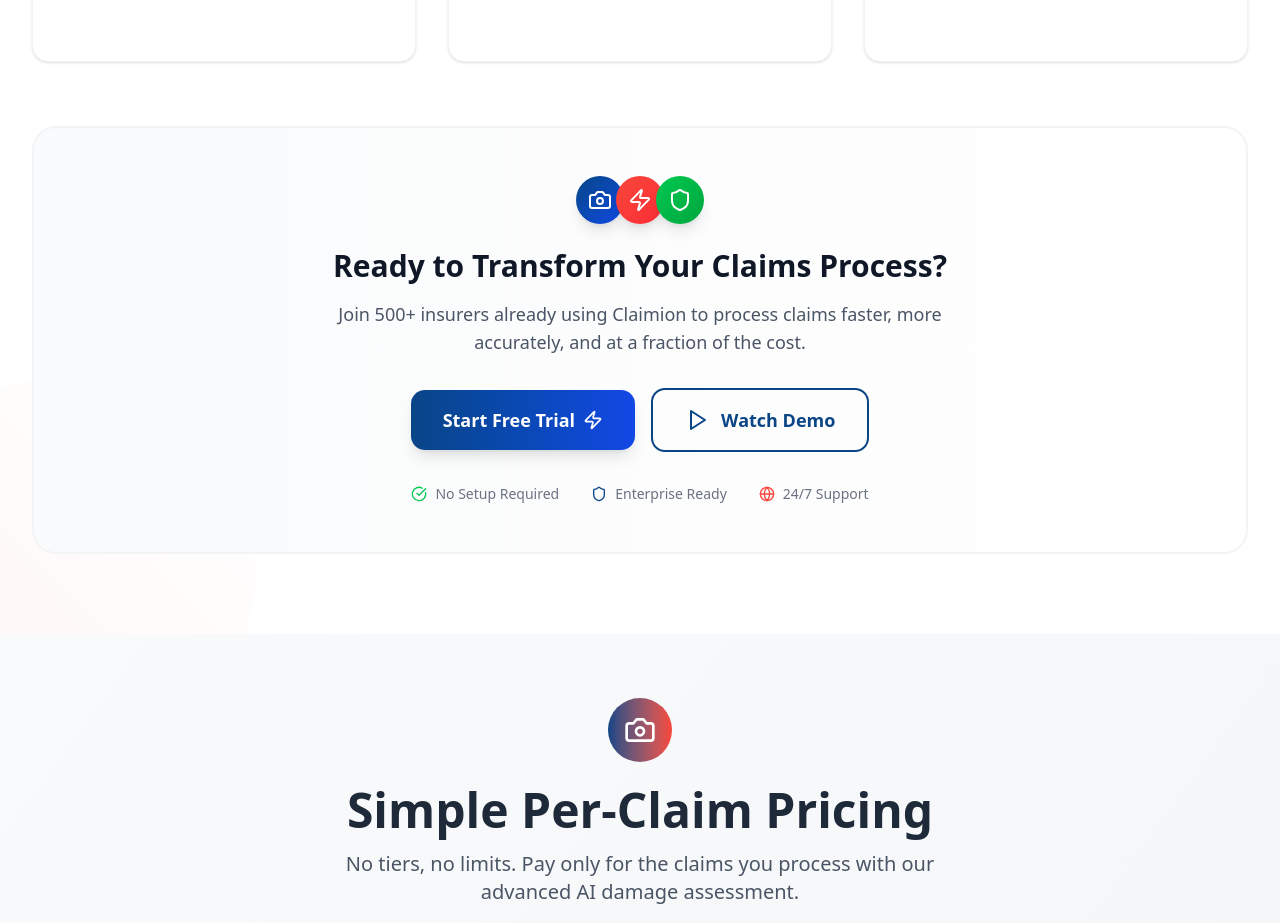
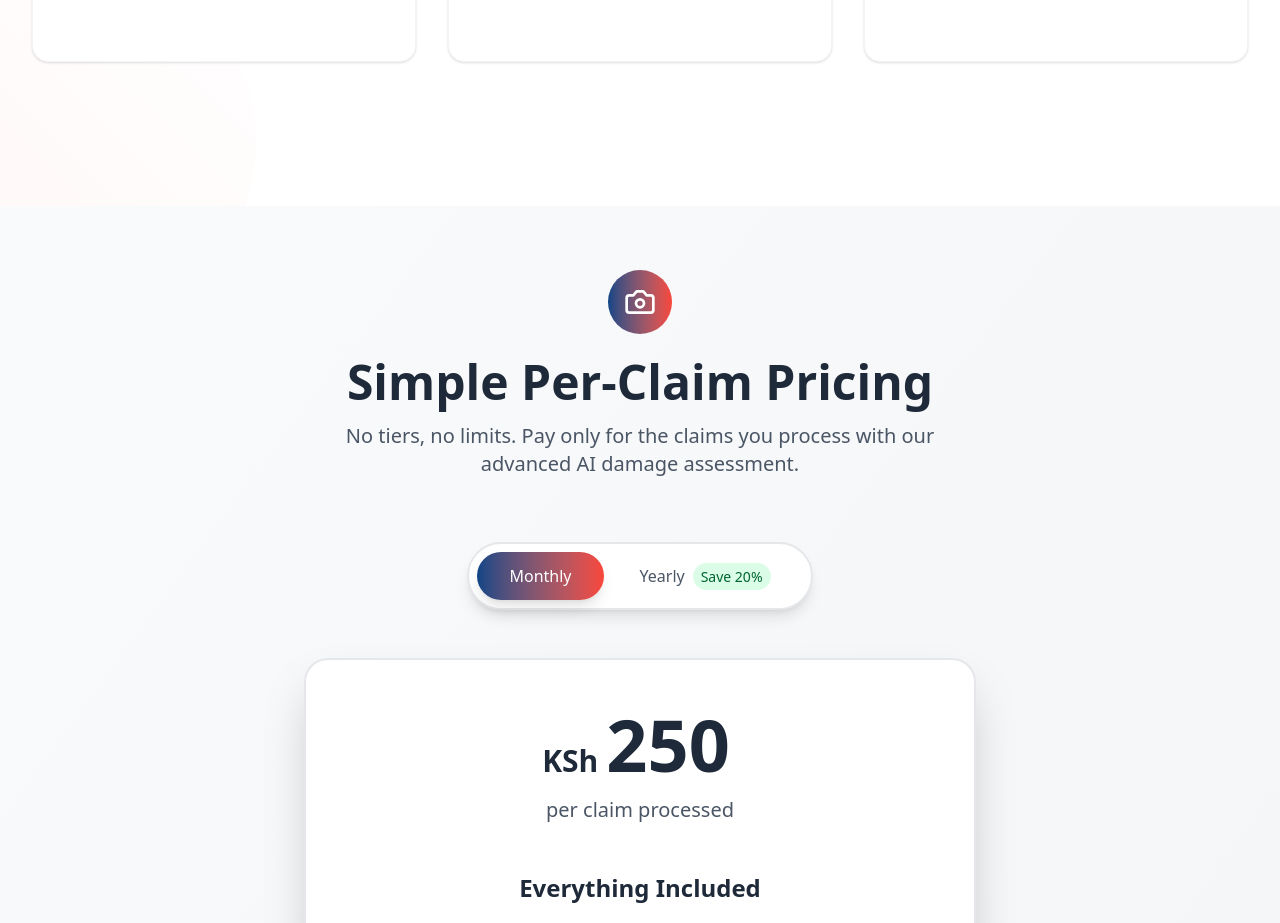
Before and after one commit to geofrey254/claimion, a Next.js app: page / in a window 1280 px wide. Shown: the part 3462-4385 px from the top of the page. Built offline with nearby package versions, Linux system fonts and the light colour scheme.

Commit message:
fixed errors on the claim workflow

```diff
--- a/components/claim/CameraModal.tsx
+++ b/components/claim/CameraModal.tsx
@@ -1,5 +1,6 @@
 import React, { useRef, useEffect, useState } from "react";
 import { Camera, X, RotateCcw, Check } from "lucide-react";
+import Image from "next/image";
 
 export default function CameraModal({ onCapture, onClose, photoType }) {
   const videoRef = useRef(null);
@@ -21,7 +22,7 @@
     try {
       const mediaStream = await navigator.mediaDevices.getUserMedia({
         video: {
-          facingMode: "environment", // Use back camera on mobile
+          facingMode: "environment",
           width: { ideal: 1280 },
           height: { ideal: 720 },
         },
@@ -108,7 +109,9 @@
             <div className="space-y-4">
               <div className="relative bg-gray-100 rounded-lg overflow-hidden aspect-video">
                 {capturedImage ? (
-                  <img
+                  <Image
+                    width={1280}
+                    height={720}
                     src={capturedImage}
                     alt="Captured"
                     className="w-full h-full object-cover"
--- a/components/claim/ClaimSection.tsx
+++ b/components/claim/ClaimSection.tsx
@@ -1,5 +1,5 @@
 "use client";
-import React, { useState, useRef } from "react";
+import React, { useState } from "react";
 import StepIndicator from "./StepIndicator";
 import PersonalInfo from "./PersonalInfo";
 import IncidentDetails from "./IncidentDetails";
@@ -23,16 +23,18 @@
     location: "",
     description: "",
   });
-  const [capturedPhotos, setCapturedPhotos] = useState({});
+  const [capturedPhotos, setCapturedPhotos] = useState<{
+    [key: string]: string;
+  }>({});
 
-  const handleInputChange = (field, value) => {
+  const handleInputChange = (field: string, value: string) => {
     setFormData((prev) => ({
       ...prev,
       [field]: value,
     }));
   };
 
-  const canProceedToNext = (step) => {
+  const canProceedToNext = (step: number) => {
     switch (step) {
       case 1:
         return (
@@ -64,7 +66,6 @@
   };
 
   const handleSubmit = () => {
-    // Handle final submission
     alert(
       "Claim submitted successfully! You will receive a confirmation email shortly."
     );
--- a/components/claim/IncidentDetails.tsx
+++ b/components/claim/IncidentDetails.tsx
@@ -1,7 +1,20 @@
 import React from "react";
 import { AlertCircle } from "lucide-react";
 
-export default function IncidentDetails({ formData, onInputChange }) {
+type IncidentDetailsProps = {
+  formData: {
+    incidentDate: string;
+    incidentTime: string;
+    location: string;
+    description: string;
+  };
+  onInputChange: (field: string, value: string) => void;
+};
+
+export default function IncidentDetails({
+  formData,
+  onInputChange,
+}: IncidentDetailsProps) {
   return (
     <div className="max-w-2xl mx-auto">
       <div className="text-center mb-8">
--- a/components/claim/PersonalInfo.tsx
+++ b/components/claim/PersonalInfo.tsx
@@ -1,7 +1,21 @@
 import React from "react";
 import { User } from "lucide-react";
 
-export default function PersonalInfo({ formData, onInputChange }) {
+type PersonalInfoProps = {
+  formData: {
+    firstName: string;
+    lastName: string;
+    email: string;
+    phone: string;
+    policyNumber: string;
+  };
+  onInputChange: (field: string, value: string) => void;
+};
+
+export default function PersonalInfo({
+  formData,
+  onInputChange,
+}: PersonalInfoProps) {
   return (
     <div className="max-w-2xl mx-auto">
       <div className="text-center mb-8">
@@ -9,7 +23,7 @@
         <h2 className="text-3xl font-bold text-[#0a4586] mb-2">
           Personal Information
         </h2>
-        <p className="text-gray-600">Let's start with your basic details</p>
+        <p className="text-gray-600">Let{"'"}s start with your basic details</p>
       </div>
 
       <div className="grid grid-cols-1 md:grid-cols-2 gap-6">
--- a/components/claim/ReviewSubmit.tsx
+++ b/components/claim/ReviewSubmit.tsx
@@ -7,8 +7,34 @@
   Car,
   CreditCard,
 } from "lucide-react";
+import Image from "next/image";
 
-export default function ReviewSubmit({ formData, capturedPhotos }) {
+interface FormData {
+  firstName: string;
+  lastName: string;
+  email: string;
+  phone: string;
+  policyNumber: string;
+  incidentDate: string;
+  incidentTime: string;
+  location: string;
+  description: string;
+}
+
+interface CapturedPhoto {
+  preview: string;
+  // add other properties if needed
+}
+
+interface ReviewSubmitProps {
+  formData: FormData;
+  capturedPhotos: Record<string, CapturedPhoto>;
+}
+
+export default function ReviewSubmit({
+  formData,
+  capturedPhotos,
+}: ReviewSubmitProps) {
   const photoRequirements = [
     { id: "front", title: "Front Damage", icon: Car },
     { id: "rear", title: "Rear Damage", icon: Car },
@@ -94,9 +120,11 @@
               const req = photoRequirements.find((r) => r.id === type);
               return (
                 <div key={type} className="text-center">
-                  <img
+                  <Image
+                    width={320}
+                    height={180}
                     src={photo.preview}
-                    alt={req?.title}
+                    alt={req?.title || "Uploaded photo"}
                     className="w-full h-20 object-cover rounded-lg mb-1"
                   />
                   <p className="text-xs text-gray-600">{req?.title}</p>
@@ -115,7 +143,7 @@
               </h4>
               <p className="text-blue-700 text-sm">
                 Your claim will be securely transmitted and processed by our AI
-                system. You'll receive a confirmation email and claim number
+                system. You{"'"}ll receive a confirmation email and claim number
                 within minutes.
               </p>
             </div>
--- a/components/claim/StepIndicator.tsx
+++ b/components/claim/StepIndicator.tsx
@@ -1,7 +1,11 @@
 import React from "react";
 import { CheckCircle } from "lucide-react";
 
-export default function StepIndicator({ currentStep }) {
+interface StepIndicatorProps {
+  currentStep: number;
+}
+
+export default function StepIndicator({ currentStep }: StepIndicatorProps) {
   return (
     <div className="flex items-center justify-center mb-8 mt-12">
       {[1, 2, 3, 4].map((step, index) => (
--- a/components/homepage/Features.tsx
+++ b/components/homepage/Features.tsx
@@ -110,66 +110,6 @@
             );
           })}
         </div>
-
-        {/* Bottom CTA Section */}
-        <div className="text-center bg-gradient-to-r from-gray-50 to-white rounded-3xl p-8 md:p-12 border-2 border-gray-100">
-          <div className="flex justify-center items-center mb-6">
-            <div className="flex -space-x-2">
-              <div className="w-12 h-12 bg-gradient-to-br from-[#0a4586] to-blue-700 rounded-full flex items-center justify-center shadow-lg">
-                <Camera className="w-6 h-6 text-white" />
-              </div>
-              <div className="w-12 h-12 bg-gradient-to-br from-[#f9463a] to-red-500 rounded-full flex items-center justify-center shadow-lg">
-                <Zap className="w-6 h-6 text-white" />
-              </div>
-              <div className="w-12 h-12 bg-gradient-to-br from-green-500 to-green-600 rounded-full flex items-center justify-center shadow-lg">
-                <Shield className="w-6 h-6 text-white" />
-              </div>
-            </div>
-          </div>
-
-          <h3 className="text-3xl font-bold text-gray-900 mb-4">
-            Ready to Transform Your Claims Process?
-          </h3>
-
-          <p className="text-lg text-gray-600 mb-8 max-w-2xl mx-auto">
-            Join 500+ insurers already using Claimion to process claims faster,
-            more accurately, and at a fraction of the cost.
-          </p>
-
-          <div className="flex flex-col sm:flex-row gap-4 justify-center items-center">
-            <Link
-              href="#"
-              className="bg-gradient-to-r from-[#0a4586] to-blue-700 hover:from-[#0a4586]/90 hover:to-blue-700/90 text-white px-8 py-4 rounded-xl text-lg font-semibold transition-all hover:scale-105 shadow-lg hover:shadow-xl flex items-center"
-            >
-              Start Free Trial
-              <Zap className="ml-2 w-5 h-5" />
-            </Link>
-
-            <Link
-              href="#"
-              className="border-2 border-[#0a4586] hover:bg-[#0a4586] hover:text-white text-[#0a4586] px-8 py-4 rounded-xl text-lg font-semibold transition-all hover:scale-105 flex items-center"
-            >
-              <Play className="w-6 h-6 mr-3 group-hover:scale-110 transition-transform duration-300" />
-              <span>Watch Demo</span>
-            </Link>
-          </div>
-
-          {/* Trust indicators */}
-          <div className="flex flex-wrap justify-center items-center gap-8 text-gray-500 text-sm mt-8">
-            <div className="flex items-center">
-              <CheckCircle className="w-4 h-4 mr-2 text-green-500" />
-              No Setup Required
-            </div>
-            <div className="flex items-center">
-              <Shield className="w-4 h-4 mr-2 text-[#0a4586]" />
-              Enterprise Ready
-            </div>
-            <div className="flex items-center">
-              <Globe className="w-4 h-4 mr-2 text-[#f9463a]" />
-              24/7 Support
-            </div>
-          </div>
-        </div>
       </div>
     </section>
   );
```
Also changed, not shown: components/claim/PhotoCapture.tsx (+37 -11 lines).
